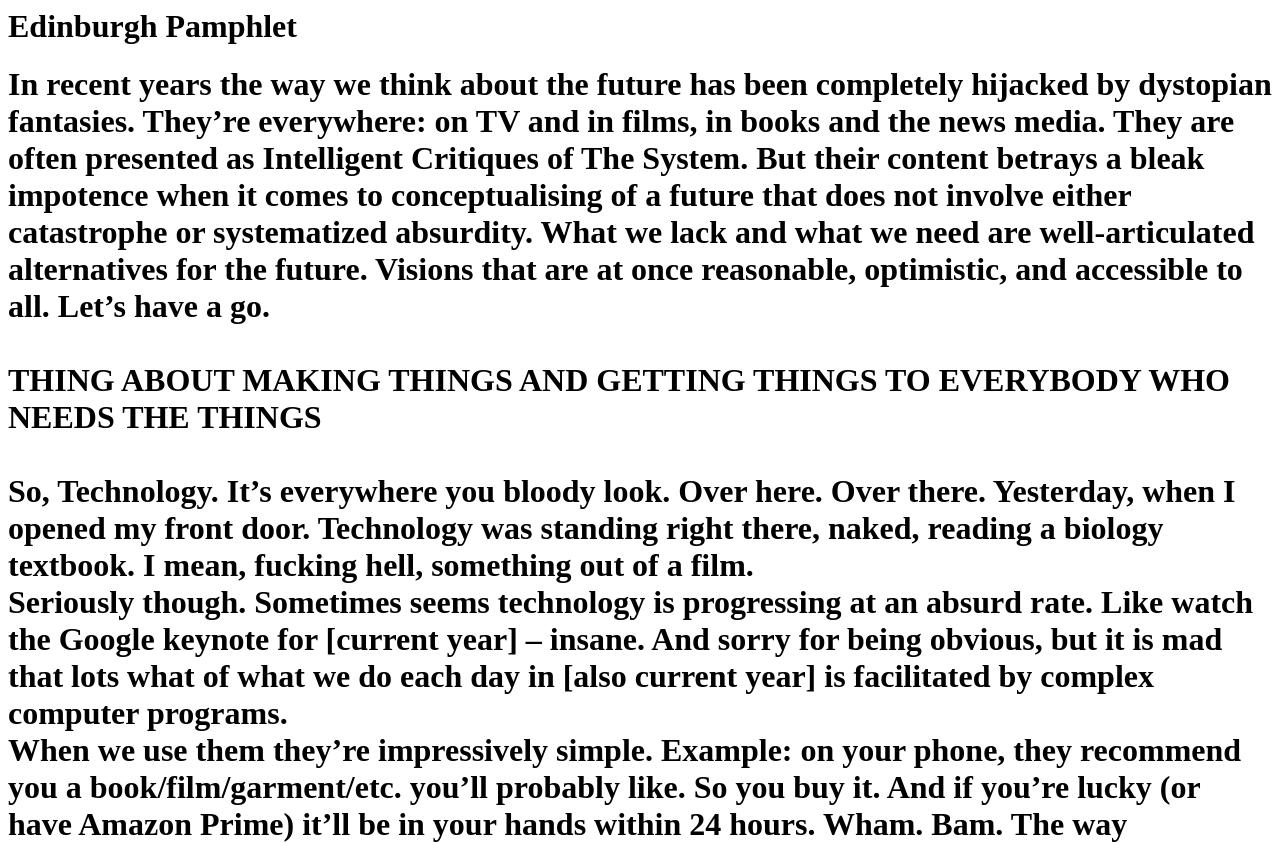
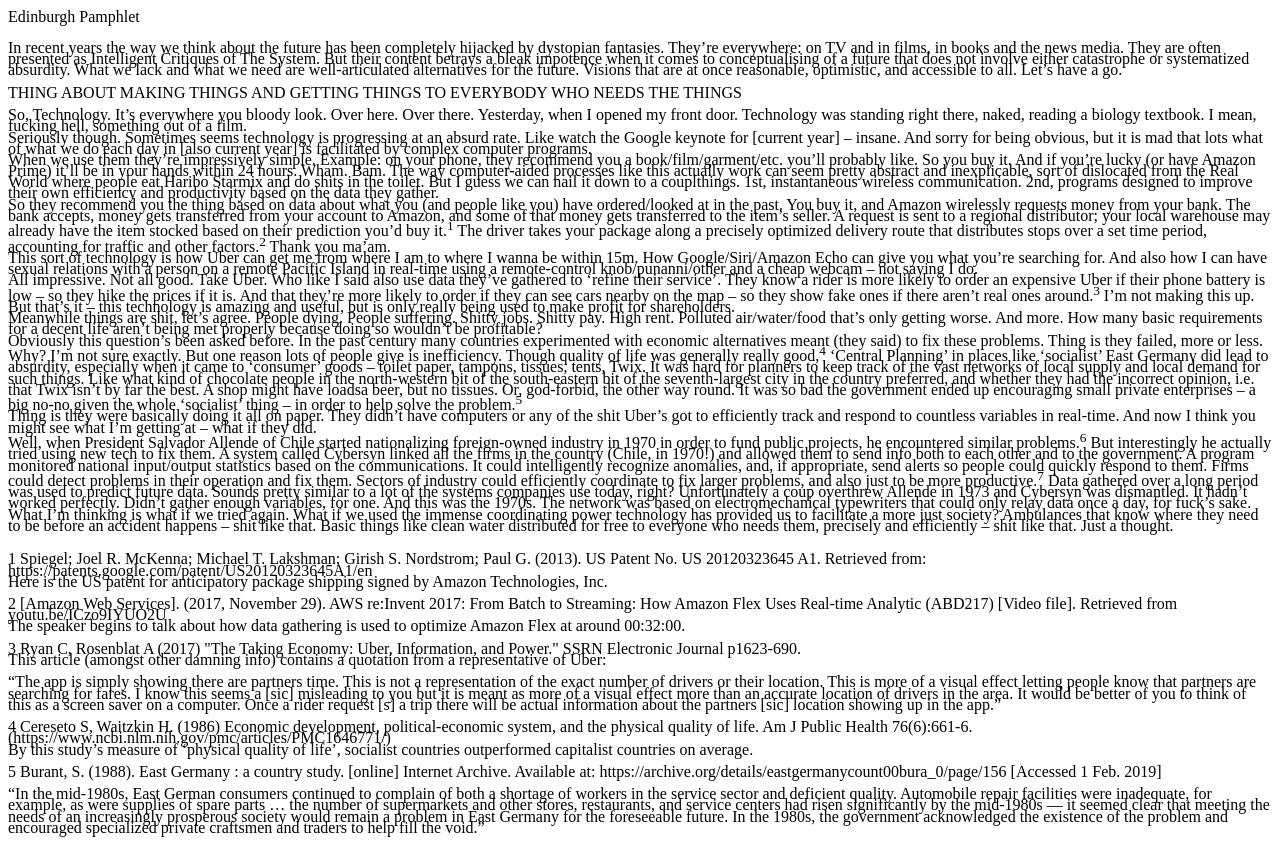
Before and after one commit to edinburghpamphlet/edinburghpamphlet.github.io, a plain HTML site: page index.html in a window 1280 px wide. Shown: the top 842 px of the page. Drawn offline with Linux system fonts and the light colour scheme.

Commit message:
Update index.html

```diff
--- a/index.html
+++ b/index.html
@@ -1,19 +1,17 @@
 <html>
 <head>
 <style>
-link rel="stylesheet" href="styles.css"
-p.small {line-height: 3;}
+p.small {line-height: 0.7;}
 </style>
 </head>
 <body>
 
-<div class="a"> <h1> Edinburgh Pamphlet </h1> </div>
+Edinburgh Pamphlet
 
 <p class="small">
 
-<div class="container"> <div class="b"><div class="1">
 
-<h1> In recent years the way we think about the future has been completely hijacked by dystopian fantasies. They’re everywhere: on TV and in films, in books and the news media. They are often presented as Intelligent Critiques of The System. But their content betrays a bleak impotence when it comes to conceptualising of a future that does not involve either catastrophe or systematized absurdity. What we lack and what we need are well-articulated alternatives for the future. Visions that are at once reasonable, optimistic, and accessible to all. Let’s have a go.
+In recent years the way we think about the future has been completely hijacked by dystopian fantasies. They’re everywhere: on TV and in films, in books and the news media. They are often presented as Intelligent Critiques of The System. But their content betrays a bleak impotence when it comes to conceptualising of a future that does not involve either catastrophe or systematized absurdity. What we lack and what we need are well-articulated alternatives for the future. Visions that are at once reasonable, optimistic, and accessible to all. Let’s have a go.
 <br>
 <br>
 THING ABOUT MAKING THINGS AND GETTING THINGS TO EVERYBODY WHO NEEDS THE THINGS
@@ -118,7 +116,7 @@ Demand free time.
 
 
 
-  </h1></div></div></div> </p>
+</p>
 
 </body>
 </html>
```
